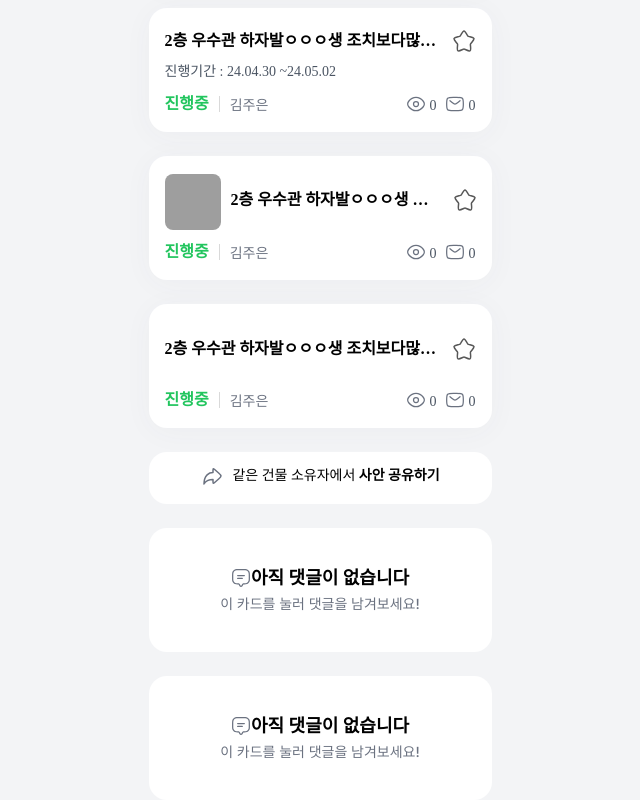
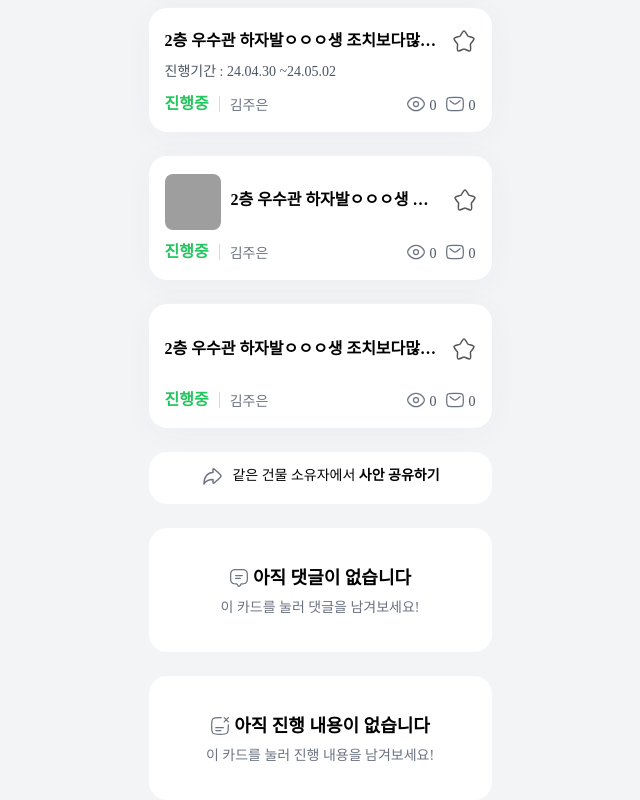
Before and after one commit to 10aeat/10aeat_Frontend, a Next.js app: page / in a window 1280 px wide. Shown: the part 832-1632 px from the top of the page, without its empty margins (304-944 px from the left). Built offline with nearby package versions, Linux system fonts and the light colour scheme; grey boxes are pictures that could not be loaded; a web font is replaced by a local one.

Commit message:
[Fix] 댓글 진행내용 없는 박스 수정

```diff
--- a/src/components/atoms/NoBox.tsx
+++ b/src/components/atoms/NoBox.tsx
@@ -8,9 +8,11 @@ interface Props {
 export default function NoBox({ type }: Props) {
   const noBox = () => {
     return (
-      <div className="no-card justify-center">
-        <div className="flex h-[48px] flex-col items-center gap-1">
-          <div className="flex items-center">
+      <div className="no-card justify-center font-Pretendard">
+        <div className="flex h-[48px] flex-col items-center gap-2">
+          {type === '댓글' ? (
+            <>
+              <div className="flex items-center gap-1">
                 <Image
                   src="/icons/chat_line.svg"
                   width={20}
@@ -20,12 +22,31 @@ export default function NoBox({ type }: Props) {
                 />
                 <div className="body1_sb"> 아직 댓글이 없습니다</div>
               </div>
-
               <div className="flex">
                 <div className="body3_m text-gray-500">
                   이 카드를 눌러 댓글을 남겨보세요!
                 </div>
               </div>
+            </>
+          ) : type === '진행 내용' ? (
+            <>
+              <div className="flex items-center gap-1">
+                <Image
+                  src="/icons/notification_lines_remove.svg"
+                  width={20}
+                  height={20}
+                  alt="notification_lines_remove"
+                  className="w-[20px] h-[20px] text-gray-900"
+                />
+                <div className="body1_sb"> 아직 진행 내용이 없습니다</div>
+              </div>
+              <div className="flex">
+                <div className="body3_m text-gray-500">
+                  이 카드를 눌러 진행 내용을 남겨보세요!
+                </div>
+              </div>
+            </>
+          ) : null}
         </div>
       </div>
     )
```
Also changed, not shown: public/icons/notification_lines_remove.svg (added). Lines whose indentation alone changed are shown as unchanged.
